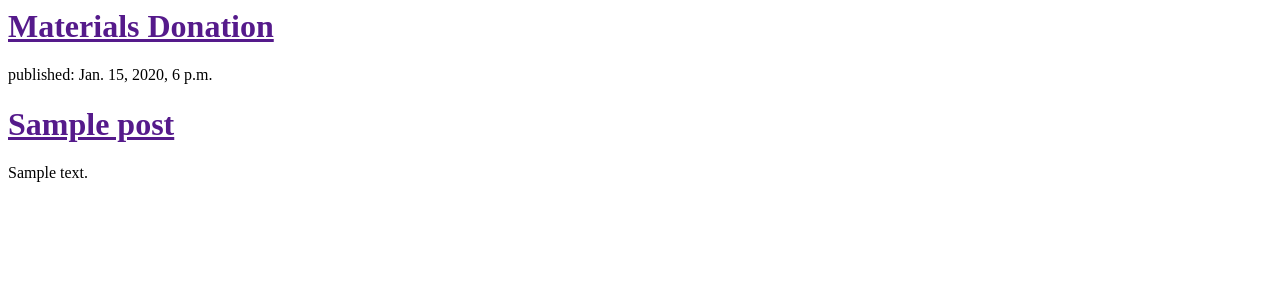
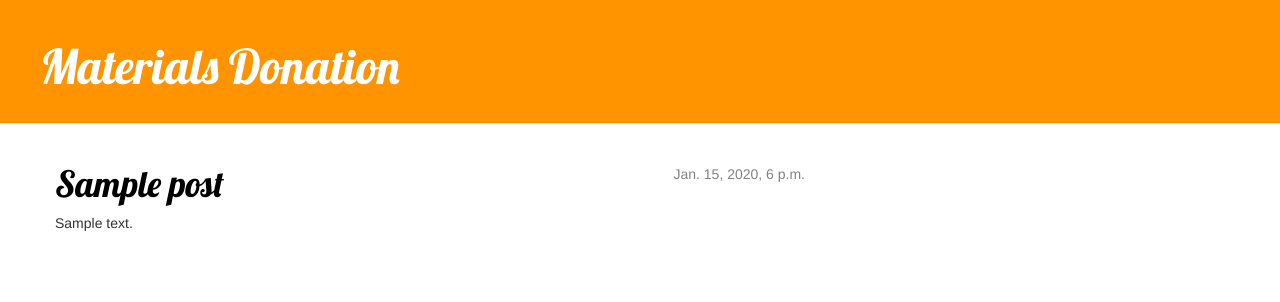
Before and after one commit to Cholycy/my-proto-blog, a Django app: template blog/templates/blog/post_list.html in a window 1280 px wide. Shown: the top 302 px of the page. Run offline with Django 3.2, Linux system fonts and the light colour scheme; the template is opened without the code that fills it: values that come from a table or form of the project are taken from there, others are empty; tables that the repository leaves empty hold one stand-in row (values such as "Sample post"); some libraries are stand-ins or nearby versions.

Commit message:
Added view and template for the detailed blog post as well as CSS for the site.

```diff
--- /dev/null
+++ b/blog/static/css/blog.css
@@ -0,0 +1,47 @@
+    .page-header {
+        background-color: #ff9400;
+        margin-top: 0;
+        padding: 20px 20px 20px 40px;
+    }
+
+    .page-header h1, .page-header h1 a, .page-header h1 a:visited, .page-header h1 a:active {
+        color: #ffffff;
+        font-size: 36pt;
+        text-decoration: none;
+    }
+
+    .content {
+        margin-left: 40px;
+    }
+
+    h1, h2, h3, h4 {
+        font-family: 'Lobster', cursive;
+    }
+
+    .date {
+        float: right;
+        color: #828282;
+    }
+
+    .save {
+        float: right;
+    }
+
+    .post-form textarea, .post-form input {
+        width: 100%;
+    }
+
+    .top-menu, .top-menu:hover, .top-menu:visited {
+        color: #ffffff;
+        float: right;
+        font-size: 26pt;
+        margin-right: 20px;
+    }
+
+    .post {
+        margin-bottom: 70px;
+    }
+
+    .post h1 a, .post h1 a:visited {
+        color: #000000;
+    }
--- /dev/null
+++ b/blog/templates/blog/base.html
@@ -0,0 +1,25 @@
+{% load staticfiles %}
+<html>
+    <head>
+        <title>Materials Donation</title>
+        <link rel="stylesheet" href="//maxcdn.bootstrapcdn.com/bootstrap/3.2.0/css/bootstrap.min.css">
+        <link rel="stylesheet" href="//maxcdn.bootstrapcdn.com/bootstrap/3.2.0/css/bootstrap-theme.min.css">
+        <link rel="stylesheet" href="{% static 'css/blog.css' %}">
+        <link href="//fonts.googleapis.com/css?family=Lobster&subset=latin,latin-ext" rel="stylesheet" type="text/css">
+
+    </head>
+    <body>
+        <div class='page-header'>
+            <h1><a href="/">Materials Donation</a></h1>
+        </div>
+
+    <div class="content container">
+        <div class="row">
+            <div class="col-md-8">
+                {% block content %}
+                {% endblock %}
+            </div>
+        </div>
+    </div>
+    </body>
+</html>
--- a/blog/templates/blog/post_list.html
+++ b/blog/templates/blog/post_list.html
@@ -1,18 +1,12 @@
-<html>
-    <head>
-        <title>Materials Donation</title>
-    </head>
-    <body>
-        <div>
-            <h1><a href="">Materials Donation</a></h1>
-        </div>
-
+{% extends 'blog/base.html' %}
+    {% block content %}
         {% for post in posts %}
-        <div>
-            <p>published: {{ post.published_date }}</p>
-            <h1><a href="">{{ post.title }}</a></h1>
-            <p>{{ post.text|linebreaksbr }}</p>
-        </div>
-    {% endfor %}
-    </body>
-</html>
+            <div class="post">
+                <div class="date">
+                    {{ post.published_date }}
+                </div>
+                <h1><a href="{% url 'post_detail' pk=post.pk %}">{{ post.title }}</a></h1>
+                <p>{{ post.text|linebreaksbr }}</p>
+            </div>
+        {% endfor %}
+    {% endblock %}
--- a/blog/urls.py
+++ b/blog/urls.py
@@ -1,12 +1,9 @@
 from django.urls import path
 from . import views
 
-app_name = 'blog'
+urlpatterns = [
+    path('', views.post_list, name='post_list'),
+    #path('post/(?P<pk>[0-9]+)/', views.post_detail, name='post_detail'),
+    path('<int:pk>/', views.post_detail, name='post_detail'),
 
-urlpatterns = [
-    #path('', views.IndexView.as_view(), name='index'),
- #   path('<int:pk>/', views.DetailView.as_view(), name='detail'),
-  #  path('<int:pk>/results/', views.ResultsView.as_view(), name='results'),
-   # path('<int:question_id>/vote/', views.vote, name='vote'),
-    path('', views.post_list, name='post_list'),
 ]
--- a/blog/views.py
+++ b/blog/views.py
@@ -1,4 +1,4 @@
-from django.shortcuts import render
+from django.shortcuts import render, get_object_or_404
 from django.utils import timezone
 from .models import Post
 
@@ -6,3 +6,7 @@ from .models import Post
 def post_list(request):
     posts = Post.objects.filter(published_date__lte=timezone.now()).order_by('published_date')
     return render(request, 'blog/post_list.html', {'posts':posts})
+
+def post_detail(request, pk):
+    post = get_object_or_404(Post, pk=pk)
+    return render(request, 'blog/post_detail.html', {'post': post})
--- a/mysite/urls.py
+++ b/mysite/urls.py
@@ -17,6 +17,6 @@ from django.contrib import admin
 from django.urls import include, path
 
 urlpatterns = [
-    path('admin/', admin.site.urls),
-    path('blog/', include('blog.urls')),
+    path(r'^admin/', admin.site.urls),
+    path(r'', include('blog.urls')),
 ]
```
Also changed, not shown: blog/templates/blog/post_detail.html (added, +13 -0 lines).
